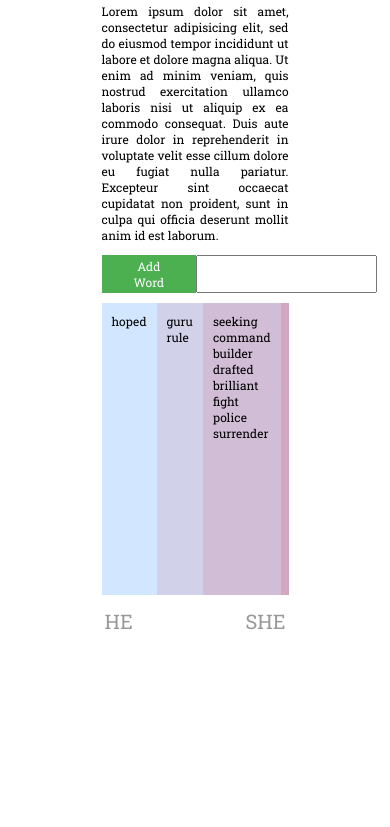
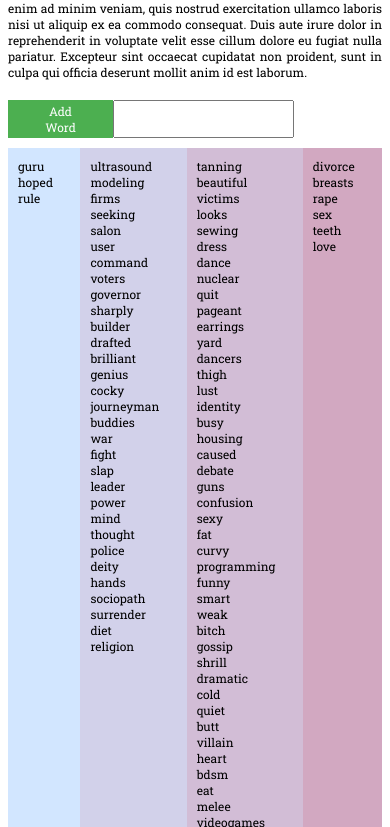
Before and after one commit to Kif11/gender-graph, a website: page views/index.html in a window 390 px wide. Shown: the part 126-953 px from the top of the page. Before the commit the page ends 844 px from the top, so only its background shows below. Drawn offline with nearby package versions, Linux system fonts and the light colour scheme; files that its build step writes are made by us from their sources.

Commit message:
Made graph resize on smaller screens

```diff
--- a/public/css/main.css
+++ b/public/css/main.css
@@ -6,13 +6,7 @@ html * {
 p {
   font-size: 12px;
   text-align: justify;
-  text-justify: inter-word;
-}
-
-#main-col {
-  margin: auto;
-  width: 50%;
-  padding: 10px;
+  margin: 0 0 20px 0;
 }
 
 .button {
@@ -25,3 +19,96 @@ p {
     display: inline-block;
     font-size: 12px;
 }
+
+#add-word-btn {
+  position: relative;
+}
+
+#center-div {
+  display: flex;
+  flex-direction: column;
+  width: 50%;
+  margin: auto;
+}
+
+#graph-canvas {
+  padding-bottom: 10px;
+  overflow: hidden;
+  display: flex;
+}
+
+.word-bin {
+  padding: 10px;
+  flex-grow: 1;
+}
+
+.word {
+  position: relative;
+  font-size: 12px;
+}
+
+.word.new-word {
+  animation-name: new-word-anim;
+  animation-duration: 1s;
+}
+
+#graph-container {
+
+}
+
+#input-container {
+  display: flex;
+  justify-content: space-between;
+}
+
+#input-container .input-item {
+  box-sizing: border-box;
+  flex-basis: 32%;
+  margin-bottom: 10px;
+}
+
+#input-container .status-bar {
+  font-size: 12px;
+}
+
+#graph-header {
+  display: flex;
+  justify-content: space-between;
+}
+
+.word-title {
+  font-size: 20px;
+  /*margin-top: 200px;*/
+  opacity: 0.4;
+  flex-grow: 1
+  /*color: white;*/
+}
+
+#to-word-title {
+  text-align: right;
+}
+
+@keyframes new-word-anim {
+    from {
+      opacity: 0;
+      color: rgb(210, 230,255);
+      font-size: 30px;
+    }
+    to {
+      opacity: 1;
+      color: inherit;
+      font-size: inherit;
+    }
+}
+
+@media (max-width: 1200px) {
+  #center-div {
+    width: 80%;
+  }
+}
+
+@media (max-width: 1000px) {
+  #center-div {
+    width: 100%;
+  }
+}
--- a/views/index.html
+++ b/views/index.html
@@ -2,120 +2,17 @@
 <html>
 
 <head>
-  <title>Test</title>
+  <title>Gender Graph</title>
 
   <!-- Scripts -->
   <script
   src="https://code.jquery.com/jquery-3.2.1.min.js"
   integrity="sha256-hwg4gsxgFZhOsEEamdOYGBf13FyQuiTwlAQgxVSNgt4="
   crossorigin="anonymous"></script>
+
+  <!-- Styles -->
   <link href="https://fonts.googleapis.com/css?family=Roboto|Roboto+Slab" rel="stylesheet">
-
-  <style>
-
-    html * {
-      font-family: 'Roboto', sans-serif;
-      font-family: 'Roboto Slab', serif;
-    }
-
-    p {
-      font-size: 12px;
-      text-align: justify;
-      text-justify: inter-word;
-    }
-
-    .button {
-        background-color: #4CAF50; /* Green */
-        border: none;
-        color: white;
-        padding: 3px 32px;
-        text-align: center;
-        text-decoration: none;
-        display: inline-block;
-        font-size: 12px;
-    }
-
-    #add-word-btn {
-      position: relative;
-    }
-
-    #center-div {
-      margin: auto;
-      width: 50%;
-    }
-
-    #graph-canvas {
-      padding-top: 10px;
-      padding-bottom: 10px;
-      overflow: hidden;
-      display: flex;
-    }
-
-    .word-bin {
-      padding: 10px;
-      flex-grow: 1;
-    }
-
-    .word {
-      position: relative;
-      font-size: 12px;
-    }
-
-    .word.new-word {
-      animation-name: new-word-anim;
-      animation-duration: 1s;
-    }
-
-    #graph-container {
-
-    }
-
-    #input-container {
-      display: flex;
-      justify-content: space-between;
-    }
-
-    #input-container .input-item {
-      box-sizing: border-box;
-      flex-basis: 32%;
-    }
-
-    #input-container .status-bar {
-      font-size: 12px;
-    }
-
-    #graph-header {
-      display: flex;
-      top: 50%;
-      z-index: 2;
-      padding: 3px;
-    }
-
-    .word-title {
-      width: 100%;
-      font-size: 20px;
-      opacity: 0.4;
-      /*color: white;*/
-    }
-
-    #to-word-title {
-      text-align: right;
-    }
-
-    @keyframes new-word-anim {
-        from {
-          opacity: 0;
-          color: rgb(210, 230,255);
-          font-size: 30px;
-        }
-        to {
-          opacity: 1;
-          color: inherit;
-          font-size: inherit;
-        }
-    }
-
-  </style>
+  <link rel="stylesheet" type="text/css" href="css/main.css">
 
 </head>
 
@@ -123,9 +20,13 @@
 
   <div id="main-col">
     <div id="center-div">
-      <h1>Lorem upsum</h1>
+      <h1>Gender graph</h1>
       <p>
-        Lorem ipsum dolor sit amet, consectetur adipisicing elit, sed do eiusmod tempor incididunt ut labore et dolore magna aliqua. Ut enim ad minim veniam, quis nostrud exercitation ullamco laboris nisi ut aliquip ex ea commodo consequat. Duis aute irure dolor in reprehenderit in voluptate velit esse cillum dolore eu fugiat nulla pariatur. Excepteur sint occaecat cupidatat non proident, sunt in culpa qui officia deserunt mollit anim id est laborum.
+        Lorem ipsum dolor sit amet, consectetur adipisicing elit, sed do eiusmod
+        tempor incididunt ut labore et dolore magna aliqua. Ut enim ad minim veniam,
+        quis nostrud exercitation ullamco laboris nisi ut aliquip ex ea commodo consequat.
+        Duis aute irure dolor in reprehenderit in voluptate velit esse cillum dolore eu fugiat nulla pariatur.
+        Excepteur sint occaecat cupidatat non proident, sunt in culpa qui officia deserunt mollit anim id est laborum.
       </p>
 
       <div id=graph-container>
@@ -136,12 +37,14 @@
           <div class="input-item status-bar"></div>
         </div>
 
-        <div id="graph-canvas"></div>
-
+        <!--
         <div id="graph-header">
           <div class="word-title" id="from-word-title">HE</div>
           <div class="word-title" id="to-word-title">SHE</div>
         </div>
+        -->
+
+        <div id="graph-canvas"></div>
 
       </div>
 
@@ -194,8 +97,8 @@
     return Math.min.apply(null, numArray);
   }
 
-  function scoreToBin(score) {
-    var numBins = 10;
+  function scoreToBin(score, numBins) {
+    numBins = numBins || 10;
     // Find max and min score of our default array
     var maxScore = maxa(scores);
     var minScore = mina(scores);
@@ -204,15 +107,22 @@
     return Math.round(score);
   }
 
+  function printStatus(message) {
+    var statusBar = $("#input-container .status-bar");
+
+    statusBar.empty();
+    statusBar.append(message);
+  }
+
   function addWord(word, score) {
     var bin = scoreToBin(score);
-    var statusBar = $("#input-container .status-bar");
-    statusBar.empty();
 
     if (word === null) {
       console.log('[!] Word was not found in the traning data');
-      statusBar.append(`Word was not found in the traning data`)
+      printStatus('Word was not found in the traning data');
       return
+    } else {
+      printStatus('')
     }
 
     // Append data to our global state
@@ -242,7 +152,7 @@
   }
 
 
-  function initBins() {
+  function initBins(numBins) {
 
     var graphCanvas = $("#graph-canvas");
     var wordBins = {};
@@ -250,7 +160,7 @@
     // Place every word in coresponding bin base on the word score
     for (var i = 0; i < words.length; i++) {
       var word = words[i];
-      var bin = scoreToBin(scores[i]);
+      var bin = scoreToBin(scores[i], numBins);
 
       if (bin in wordBins) {
         wordBins[bin].push(word);
@@ -263,10 +173,12 @@
   }
 
 
-  function initPlot() {
+  function initPlot(numBins) {
 
     var graphCanvas = $("#graph-canvas");
-    var wordBins = initBins();
+    var wordBins = initBins(numBins);
+
+    graphCanvas.empty();
 
     console.log("[D] Initializin plot with word bins: ", wordBins);
 
@@ -281,17 +193,37 @@
   }
 
   $( document ).ready(function() {
-    initPlot();
+    // media query event handler
+    if (matchMedia) {
+      var mq = window.matchMedia("(min-width: 1000px)");
+      mq.addListener(WidthChange);
+      WidthChange(mq);
+    }
+
+    // media query change
+    function WidthChange(mq) {
+      if (mq.matches) {
+        // window width is at least 1000px
+        initPlot(8);
+      } else {
+        // window width is less than 1000px
+        initPlot(3);
+      }
+
+    }
   });
 
   // Register add word button callback
   $("#add-word-btn").click(function() {
     // Fetch new word from the input field
-    var newWord = $("#new-word-input").val();
+    var newWordInput = $("#new-word-input");
+    var newWord = newWordInput.val();
+
 
     // Do some checks before doing anithing
     if (words.indexOf(newWord) !== -1) {
-      console.log("[!] This word already on the graph");
+      console.log("[!] This word is already on the graph");
+      printStatus('This word is already on the graph');
       //TODO Higlight it!
       return
     }
@@ -299,6 +231,9 @@
     // Fetch the score for the word from the server
     // and add it to the plot
     fetchScore(newWord, addWord);
+
+    // Clear input field
+    newWordInput.val("")
   });
 
   $("#new-word-input").keyup(function(event){
```
